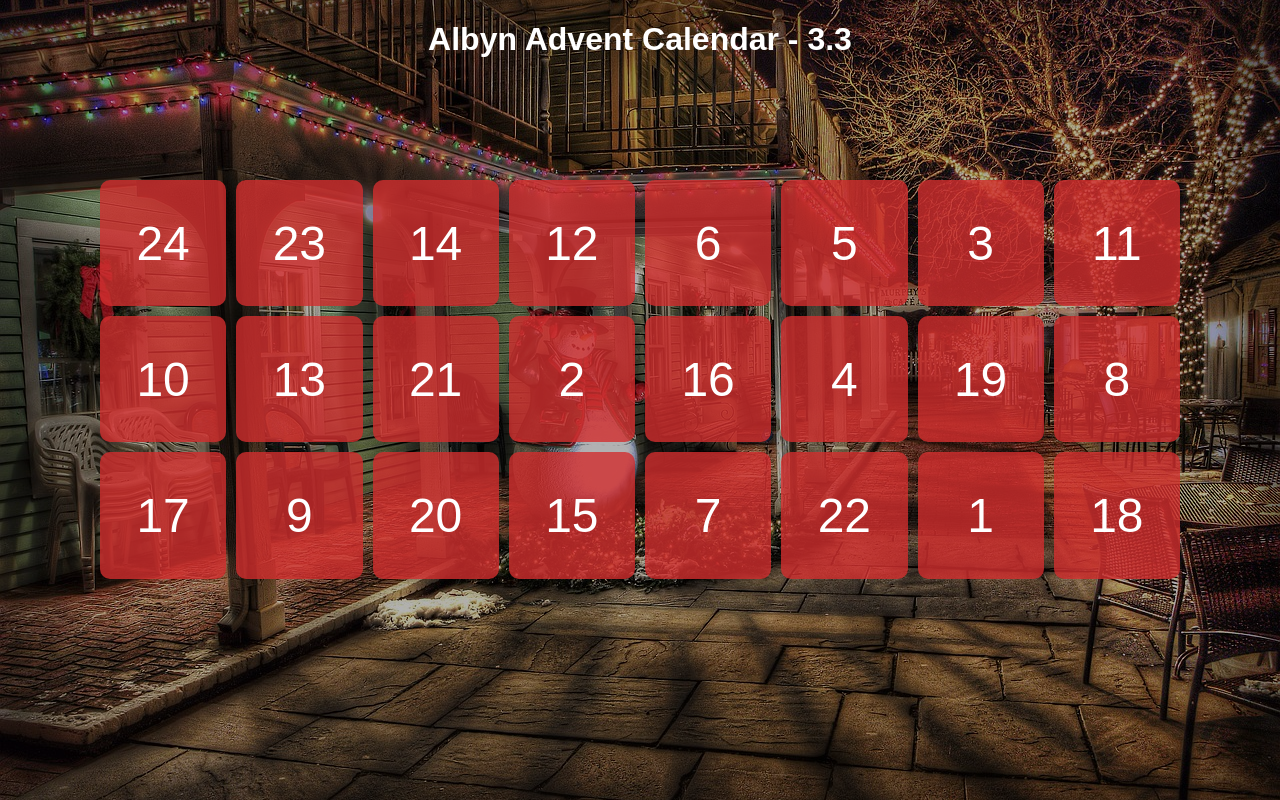
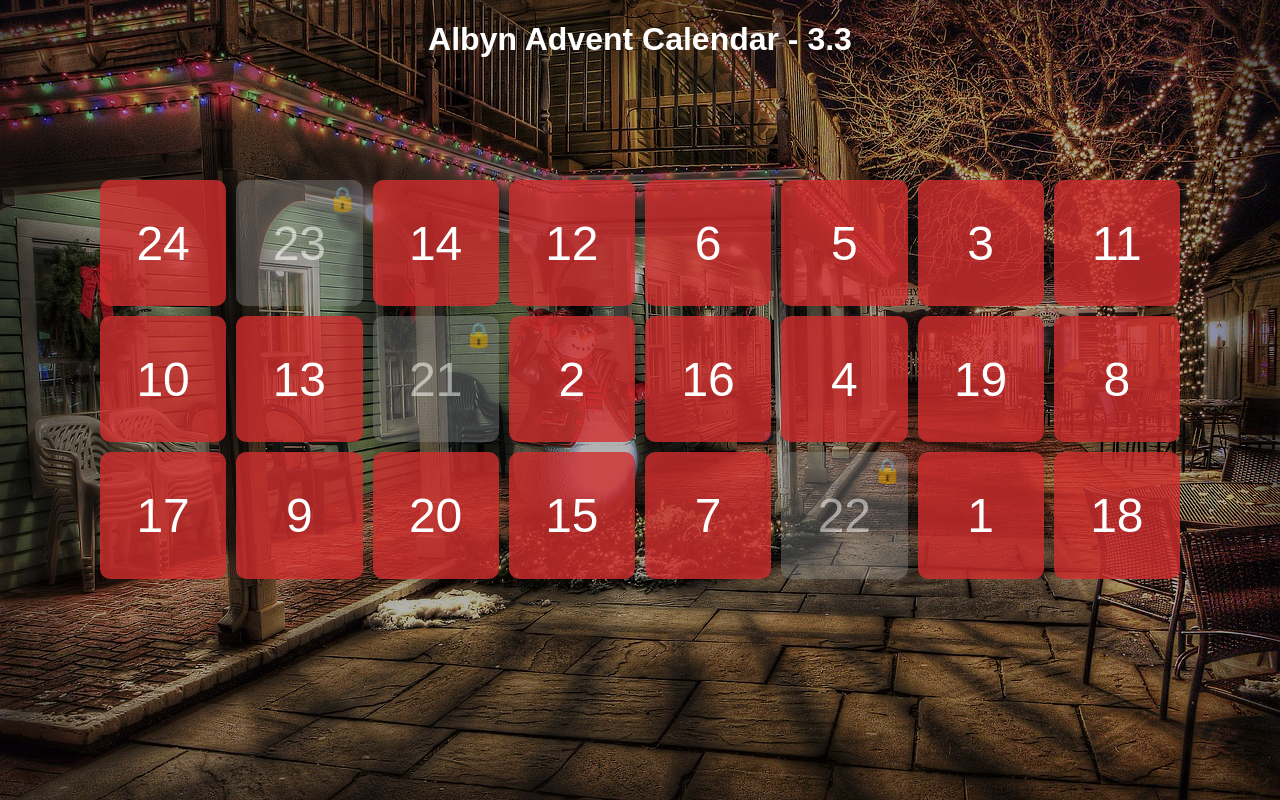
Before and after one commit to csteachian/AlbynAdvent2024-3.3, a plain HTML site: page index.html in a window 1280 px wide. Drawn offline with Linux system fonts and the light colour scheme.

Commit message:
locked doors

```diff
--- a/index.html
+++ b/index.html
@@ -135,6 +135,9 @@
           // } else {
           //   door.addEventListener("click", () => openDoor(door, number));
           // }
+          if (number === 21 || number === 22 || number === 23){
+            door.classList.add("locked");
+          }
           door.addEventListener("click", () => openDoor(door, number));
 
           calendar.appendChild(door);
```
